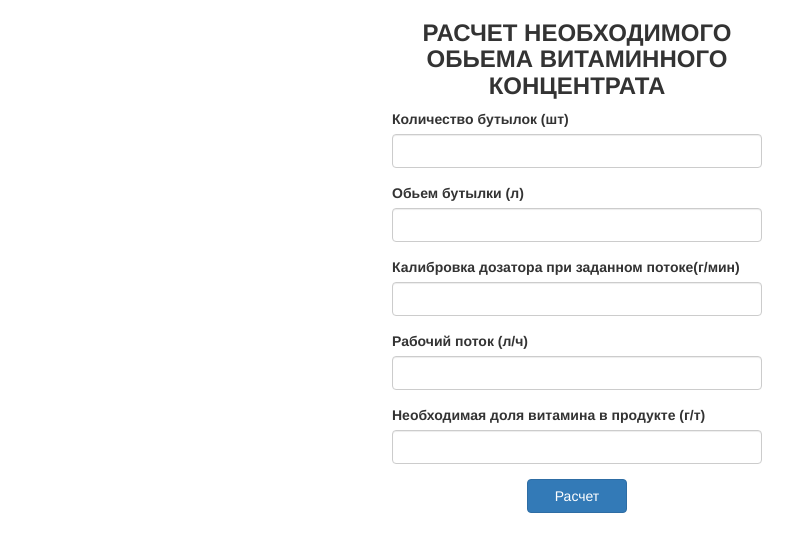
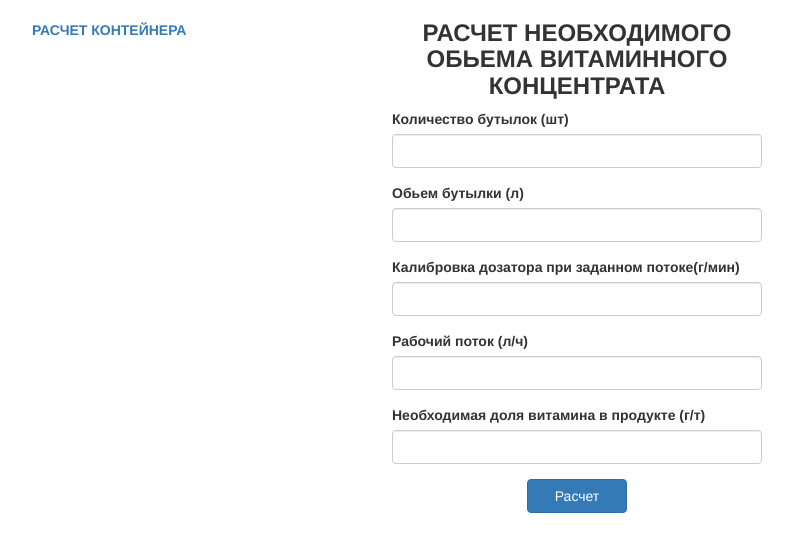
Before and after one commit to nachsmenu/gradoilCompany, a plain HTML site: page index.html in a window 1280 px wide. Shown: the whole page, without its empty margins (63-856 px from the left). Drawn offline with Linux system fonts and the light colour scheme.

Commit message:
add main menu

```diff
--- a/index.html
+++ b/index.html
@@ -9,6 +9,21 @@
 		.main-container {
 			position: relative;
 		}
+
+		.block-menu {
+			padding-top: 2rem;
+		}
+
+		.block-menu__list {
+			list-style: none;
+			text-transform: uppercase;
+		}
+
+		.list__item {
+			color: #334455;
+			font-weight: bold;
+		}
+
 	   	.block_header {
 	   		text-align: center;
 	   		text-transform: uppercase;
@@ -91,7 +106,13 @@
 	<div class="container main-container" id="mainContainer">
 		<form id="mainForm" class="row">
 			<div class="row">
-				<div class="col-md-4"></div>
+				<div class="col-md-4 block-menu">
+					<ul class="block-menu__list">
+						<li class="list__item"><a href="/calc_conteiner.html">Расчет контейнера</a></li>
+						<li class="list__item"><a href=""></a></li>
+						<li class="list__item"><a href=""></a></li>
+					</ul>
+				</div>
 				<div class="col-md-4 col-sm-12">
 					<div class="row">
 						<h3 class="block_header">Расчет необходимого обьема витаминного концентрата</h3>
```
